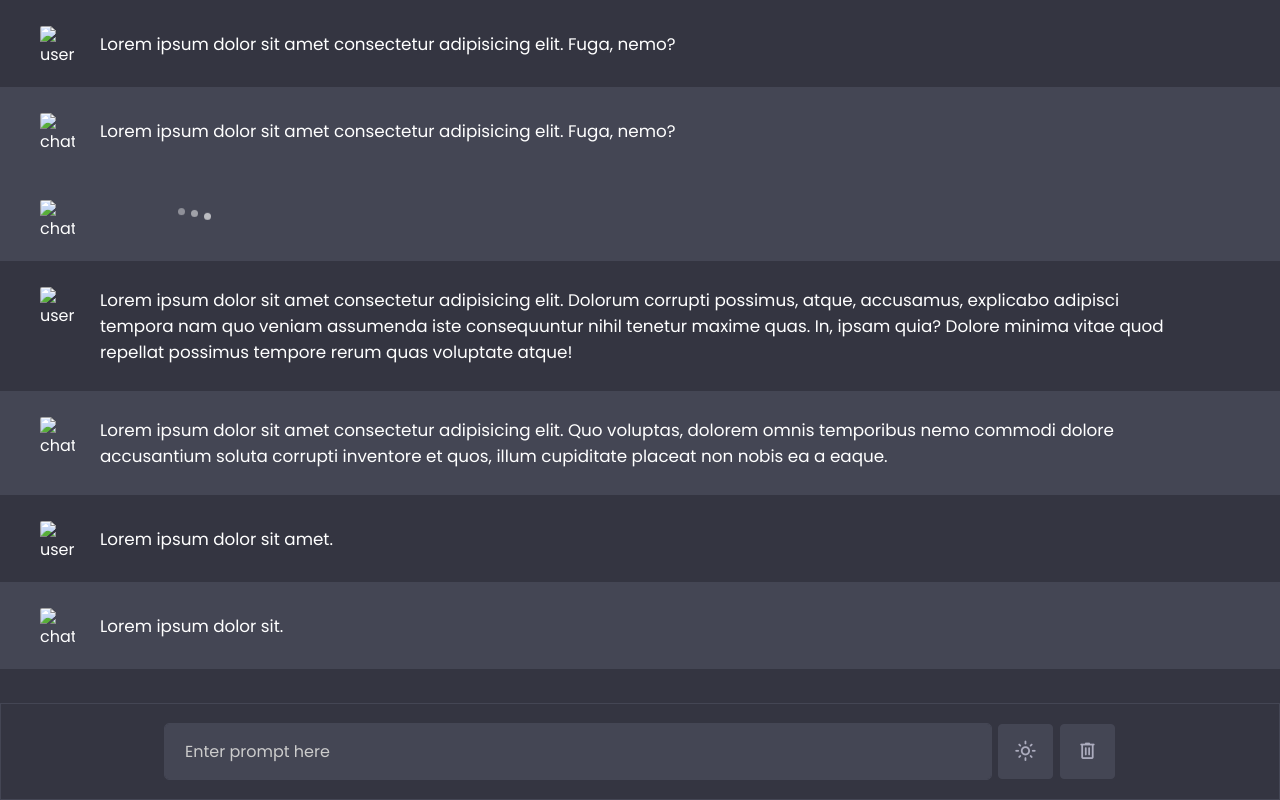
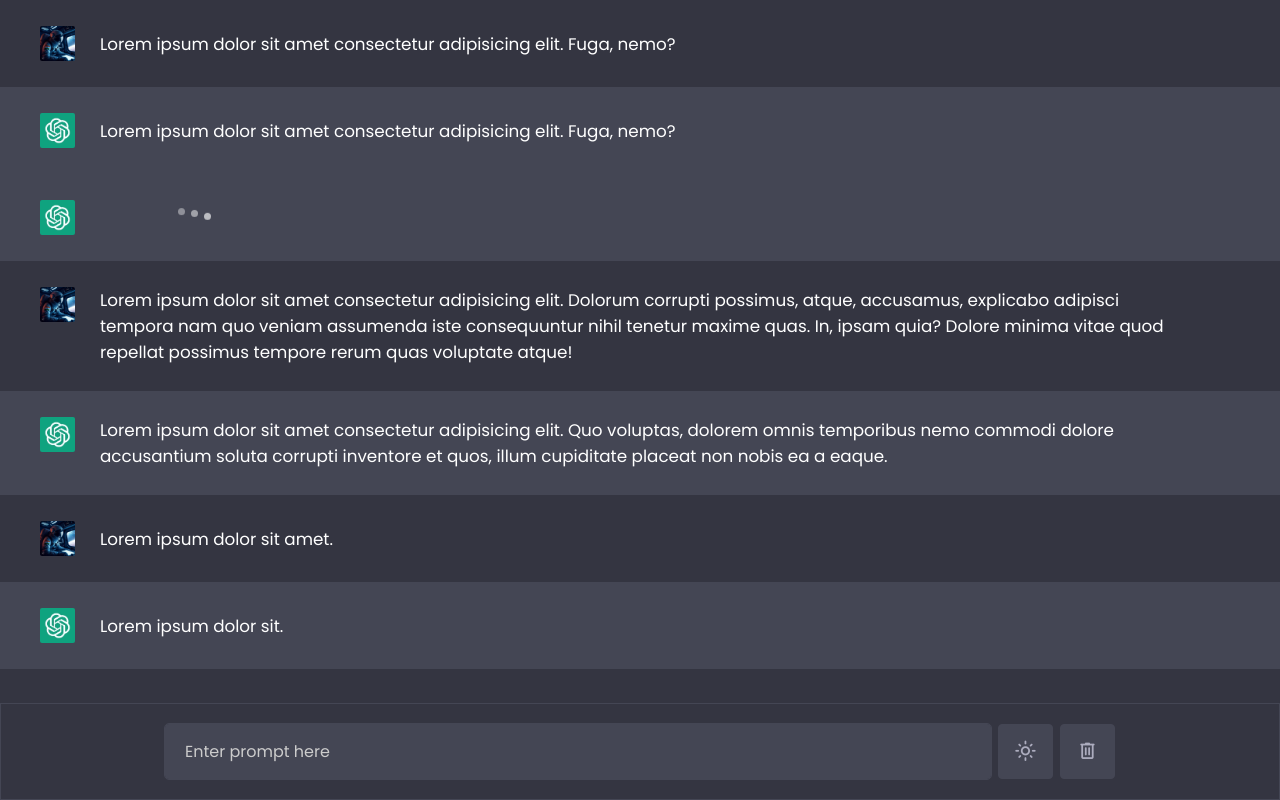
Before and after one commit to Aerospace-prog/ChatGPT-clone, a plain HTML site: page index.html in a window 1280 px wide. Drawn offline with nearby package versions, Linux system fonts and the light colour scheme.

Commit message:
images link

```diff
--- a/index.html
+++ b/index.html
@@ -13,7 +13,7 @@
         <div class="chat outgoing">
             <div class="chat-content">
                 <div class="chat-details">
-                    <img src="images/user.jpg" alt="user-img">
+                    <img src="img/user.jpg" alt="user-img">
                     <p>Lorem ipsum dolor sit amet consectetur adipisicing elit. Fuga, nemo?</p>
                 </div>
             </div>
@@ -21,7 +21,7 @@
         <div class="chat incoming">
             <div class="chat-content">
                 <div class="chat-details">
-                    <img src="images/chatbot.jpg" alt="chatbot-img">
+                    <img src="img/chatbot.jpg" alt="chatbot-img">
                     <p>Lorem ipsum dolor sit amet consectetur adipisicing elit. Fuga, nemo?</p>
                     <span class="material-symbols-rounded">content_copy</span>
                 </div>
@@ -30,7 +30,7 @@
         <div class="chat incoming">
             <div class="chat-content">
                 <div class="chat-details">
-                    <img src="images/chatbot.jpg" alt="chatbot-img">
+                    <img src="img/chatbot.jpg" alt="chatbot-img">
                     <p><div class="typing-animation">
                         <div class="typing-dot" style="--delay:0.2s"></div>
                         <div class="typing-dot" style="--delay:0.3s"></div>
@@ -43,7 +43,7 @@
         <div class="chat outgoing">
             <div class="chat-content">
                 <div class="chat-details">
-                    <img src="images/user.jpg" alt="user-img">
+                    <img src="img/user.jpg" alt="user-img">
                     <p>Lorem ipsum dolor sit amet consectetur adipisicing elit. Dolorum corrupti possimus, atque, accusamus, explicabo adipisci tempora nam quo veniam assumenda iste consequuntur nihil tenetur maxime quas. In, ipsam quia? Dolore minima vitae quod repellat possimus tempore rerum quas voluptate atque!</p>
                 </div>
             </div>
@@ -51,7 +51,7 @@
         <div class="chat incoming">
             <div class="chat-content">
                 <div class="chat-details">
-                    <img src="images/chatbot.jpg" alt="chatbot-img">
+                    <img src="img/chatbot.jpg" alt="chatbot-img">
                     <p>Lorem ipsum dolor sit amet consectetur adipisicing elit. Quo voluptas, dolorem omnis temporibus nemo commodi dolore accusantium soluta corrupti inventore et quos, illum cupiditate placeat non nobis ea a eaque.</p>
                     <span class="material-symbols-rounded">content_copy</span>
                 </div>
@@ -60,7 +60,7 @@
         <div class="chat outgoing">
             <div class="chat-content">
                 <div class="chat-details">
-                    <img src="images/user.jpg" alt="user-img">
+                    <img src="img/user.jpg" alt="user-img">
                     <p>Lorem ipsum dolor sit amet.</p>
                 </div>
             </div>
@@ -68,7 +68,7 @@
         <div class="chat incoming">
             <div class="chat-content">
                 <div class="chat-details">
-                    <img src="images/chatbot.jpg" alt="chatbot-img">
+                    <img src="img/chatbot.jpg" alt="chatbot-img">
                     <p>Lorem ipsum dolor sit.</p>
                     <span class="material-symbols-rounded">content_copy</span>
                 </div>
```
